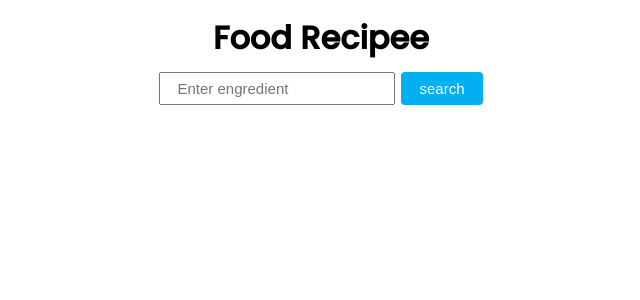
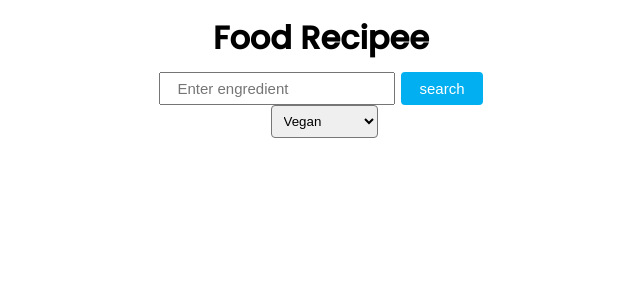
Before and after one commit to jeewantha-upul/foor-recipee, a React (Create React App) app: page / in a window 1280 px wide. Shown: the top 300 px of the page, without its empty margins (319-959 px from the left). Built offline with nearby package versions, Linux system fonts and the light colour scheme.

Commit message:
searching functionality based on health labels

```diff
--- a/src/App.css
+++ b/src/App.css
@@ -39,3 +39,8 @@
   grid-template-columns: 230px 230px;
   align-items: baseline;
 }
+.app__healthLabels {
+  padding: 7px 8px;
+  margin-left: 6px;
+  border-radius: 4px;
+}
--- a/src/App.js
+++ b/src/App.js
@@ -7,13 +7,14 @@ import RecipeTile from "./RecipeTile";
 function App() {
   const [query, setQuery] = useState("");
   const [recipes, setRecipes] = useState([]);
+  const [healthLabel, setHealthLabel] = useState("vegan");
 
   // API ID and Key
   const YOUR_APP_ID = "8af20a67";
   const YOUR_APP_KEY = "1c1ac44957672692026e42e886860181";
 
   // API endpoint
-  let url = `https://api.edamam.com/search?q=${query}&app_id=${YOUR_APP_ID}&app_key=${YOUR_APP_KEY}&health=alcohol-free`;
+  let url = `https://api.edamam.com/search?q=${query}&app_id=${YOUR_APP_ID}&app_key=${YOUR_APP_KEY}&health=${healthLabel}`;
   //API call
   const getData = async () => {
     let result = await Axios.get(url);
@@ -29,6 +30,7 @@ function App() {
     <div className="app">
       <h1>Food Recipee </h1>
 
+      {/* searching recipes */}
       <form action="" className="app__searchForm" onSubmit={submitHandler}>
         <input
           className="app__input"
@@ -40,6 +42,22 @@ function App() {
         <input className="app_submit" type="submit" value="search" />
       </form>
 
+      <select className="app__healthLabels">
+        <option onClick={() => setHealthLabel("vegan")}>Vegan</option>
+        <option onClick={() => setHealthLabel("vegetarian")}>vegetarian</option>
+        <option onClick={() => setHealthLabel("paleo")}>paleo</option>
+        <option onClick={() => setHealthLabel("dairy-free")}>dairy-free</option>
+        <option onClick={() => setHealthLabel("gluten-free")}>
+          gluten-free
+        </option>
+        <option onClick={() => setHealthLabel("wheat-free")}>wheat-free</option>
+        <option onClick={() => setHealthLabel("egg-free")}>egg-free</option>
+        <option onClick={() => setHealthLabel("peanut-free")}>
+          peanut-free
+        </option>
+      </select>
+
+      {/* rendering recipes */}
       <div className="app__recipes">
         {recipes.map((recipe) => (
           <RecipeTile recipe={recipe} />
```
